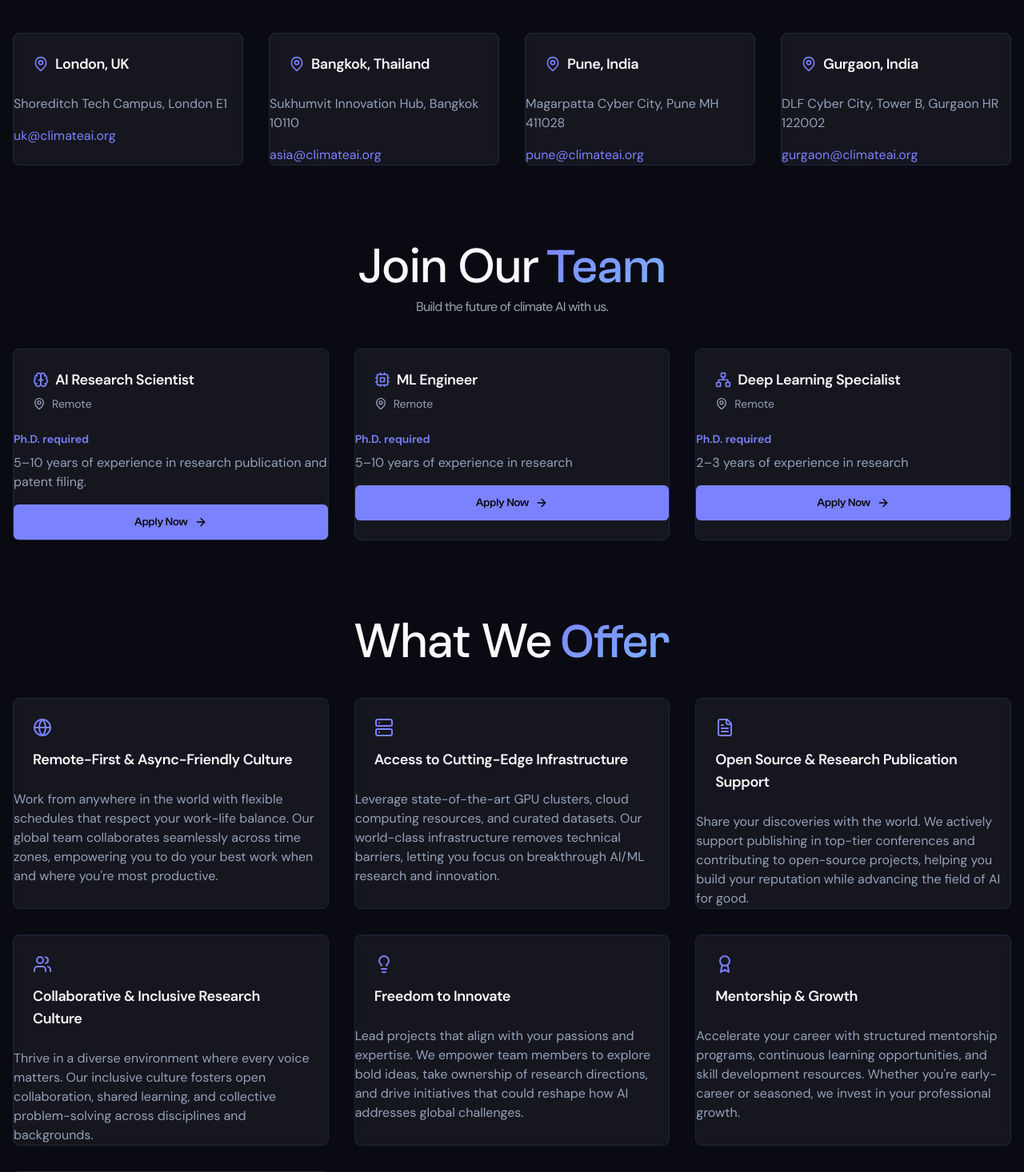
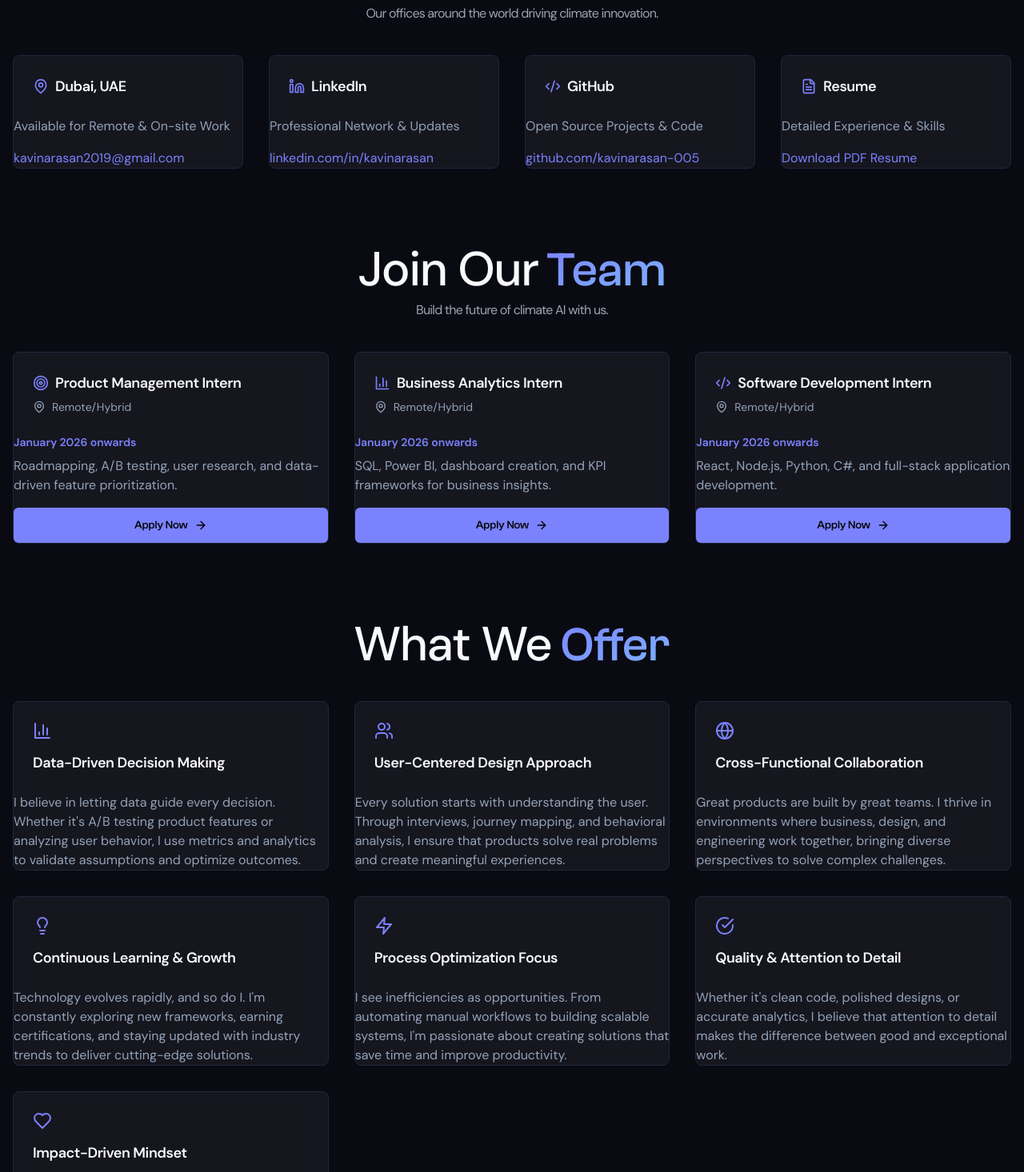
Before and after one commit to kavinarasan-005/official-portfolio, a Next.js app: page / in a window 1280 px wide. Shown: the part 6944-8410 px from the top of the page at 80% size. Built offline with nearby package versions, Linux system fonts and the light colour scheme.

Commit message:
Update contact info, career opportunities, working principles, and testimonials

```diff
--- a/src/pages/index.tsx
+++ b/src/pages/index.tsx
@@ -249,105 +249,105 @@ const caseStudies = [
   },
 ];
 
-const officeLocations = [
+const contactInfo = [
   {
-    city: "London, UK",
-    address: "Shoreditch Tech Campus, London E1",
-    email: "uk@climateai.org",
+    city: "Dubai, UAE",
+    address: "Available for Remote & On-site Work",
+    email: "kavinarasan2019@gmail.com",
     icon: MapPin,
   },
   {
-    city: "Bangkok, Thailand",
-    address: "Sukhumvit Innovation Hub, Bangkok 10110",
-    email: "asia@climateai.org",
-    icon: MapPin,
+    city: "LinkedIn",
+    address: "Professional Network & Updates",
+    email: "linkedin.com/in/kavinarasan",
+    icon: Linkedin,
   },
   {
-    city: "Pune, India",
-    address: "Magarpatta Cyber City, Pune MH 411028",
-    email: "pune@climateai.org",
-    icon: MapPin,
+    city: "GitHub",
+    address: "Open Source Projects & Code",
+    email: "github.com/kavinarasan-005",
+    icon: Code2,
   },
   {
-    city: "Gurgaon, India",
-    address: "DLF Cyber City, Tower B, Gurgaon HR 122002",
-    email: "gurgaon@climateai.org",
-    icon: MapPin,
+    city: "Resume",
+    address: "Detailed Experience & Skills",
+    email: "Download PDF Resume",
+    icon: FileText,
   },
 ];
 
-const careers = [
+const opportunities = [
   {
-    title: "AI Research Scientist",
-    location: "Remote",
-    requirement: "Ph.D. required",
-    experience: "5–10 years of experience in research publication and patent filing.",
-    icon: Brain,
+    title: "Product Management Intern",
+    location: "Remote/Hybrid",
+    requirement: "January 2026 onwards",
+    experience: "Roadmapping, A/B testing, user research, and data-driven feature prioritization.",
+    icon: Target,
   },
   {
-    title: "ML Engineer",
-    location: "Remote",
-    requirement: "Ph.D. required",
-    experience: "5–10 years of experience in research",
-    icon: Cpu,
+    title: "Business Analytics Intern",
+    location: "Remote/Hybrid",
+    requirement: "January 2026 onwards",
+    experience: "SQL, Power BI, dashboard creation, and KPI frameworks for business insights.",
+    icon: BarChart3,
   },
   {
-    title: "Deep Learning Specialist",
-    location: "Remote",
-    requirement: "Ph.D. required",
-    experience: "2–3 years of experience in research",
-    icon: Network,
+    title: "Software Development Intern",
+    location: "Remote/Hybrid",
+    requirement: "January 2026 onwards",
+    experience: "React, Node.js, Python, C#, and full-stack application development.",
+    icon: Code2,
   },
 ];
 
-const benefits = [
+const workingPrinciples = [
   {
-    title: "Remote-First & Async-Friendly Culture",
-    description: "Work from anywhere in the world with flexible schedules that respect your work-life balance. Our global team collaborates seamlessly across time zones, empowering you to do your best work when and where you're most productive.",
+    title: "Data-Driven Decision Making",
+    description: "I believe in letting data guide every decision. Whether it's A/B testing product features or analyzing user behavior, I use metrics and analytics to validate assumptions and optimize outcomes.",
+    icon: BarChart3,
+  },
+  {
+    title: "User-Centered Design Approach",
+    description: "Every solution starts with understanding the user. Through interviews, journey mapping, and behavioral analysis, I ensure that products solve real problems and create meaningful experiences.",
+    icon: Users,
+  },
+  {
+    title: "Cross-Functional Collaboration",
+    description: "Great products are built by great teams. I thrive in environments where business, design, and engineering work together, bringing diverse perspectives to solve complex challenges.",
     icon: Globe,
   },
   {
-    title: "Access to Cutting-Edge Infrastructure",
-    description: "Leverage state-of-the-art GPU clusters, cloud computing resources, and curated datasets. Our world-class infrastructure removes technical barriers, letting you focus on breakthrough AI/ML research and innovation.",
-    icon: Server,
-  },
-  {
-    title: "Open Source & Research Publication Support",
-    description: "Share your discoveries with the world. We actively support publishing in top-tier conferences and contributing to open-source projects, helping you build your reputation while advancing the field of AI for good.",
-    icon: FileText,
-  },
-  {
-    title: "Collaborative & Inclusive Research Culture",
-    description: "Thrive in a diverse environment where every voice matters. Our inclusive culture fosters open collaboration, shared learning, and collective problem-solving across disciplines and backgrounds.",
-    icon: Users,
-  },
-  {
-    title: "Freedom to Innovate",
-    description: "Lead projects that align with your passions and expertise. We empower team members to explore bold ideas, take ownership of research directions, and drive initiatives that could reshape how AI addresses global challenges.",
+    title: "Continuous Learning & Growth",
+    description: "Technology evolves rapidly, and so do I. I'm constantly exploring new frameworks, earning certifications, and staying updated with industry trends to deliver cutting-edge solutions.",
     icon: Lightbulb,
   },
   {
-    title: "Mentorship & Growth",
-    description: "Accelerate your career with structured mentorship programs, continuous learning opportunities, and skill development resources. Whether you're early-career or seasoned, we invest in your professional growth.",
-    icon: Award,
+    title: "Process Optimization Focus",
+    description: "I see inefficiencies as opportunities. From automating manual workflows to building scalable systems, I'm passionate about creating solutions that save time and improve productivity.",
+    icon: Zap,
   },
   {
-    title: "Mission-Driven Impact",
-    description: "Make a difference that matters. Every project contributes to solving critical sustainability challenges and creating positive global impact through responsible AI innovation. Your work here changes the world.",
+    title: "Quality & Attention to Detail",
+    description: "Whether it's clean code, polished designs, or accurate analytics, I believe that attention to detail makes the difference between good and exceptional work.",
+    icon: CheckCircle,
+  },
+  {
+    title: "Impact-Driven Mindset",
+    description: "I measure success by real business impact. Whether it's improving conversion rates, reducing operational costs, or enhancing user satisfaction, I focus on outcomes that matter.",
     icon: Heart,
   },
 ];
 
 const testimonials = [
   {
-    quote: "ClimateAI helped us cut forecasting time in half while improving accuracy.",
-    author: "Dr. Sarah Chen",
-    company: "Global Weather Systems",
+    quote: "Kavin's analytical mindset and technical skills made him invaluable to our IT operations. His Power BI dashboards transformed how we view and manage our service requests.",
+    author: "IT Leadership Team",
+    company: "Eros Group, Dubai",
   },
   {
-    quote: "Our carbon analysis was transformed through their Edge-AI sensors.",
-    author: "Mark Rodriguez",
-    company: "EcoTech Solutions",
+    quote: "Outstanding work on the ERP modules. Kavin's attention to detail and systematic approach significantly improved our operational efficiency.",
+    author: "Senior Manager",
+    company: "Crossword ERP Division",
   },
 ];
 
@@ -939,7 +939,7 @@ export default function Home() {
               </p>
             </div>
             <div className="grid gap-8 md:grid-cols-2 xl:grid-cols-4">
-              {officeLocations.map((office) => (
+              {contactInfo.map((office) => (
                 <Card key={office.city} className="bg-white/5 backdrop-blur">
                   <CardHeader>
                     <div className="flex items-center space-x-2">
@@ -977,7 +977,7 @@ export default function Home() {
               </p>
             </div>
             <div className="grid gap-8 md:grid-cols-2 xl:grid-cols-3">
-              {careers.map((career) => (
+              {opportunities.map((career) => (
                 <Card key={career.title} className="bg-white/5 backdrop-blur">
                   <CardHeader>
                     <div className="flex items-center space-x-2">
@@ -1017,7 +1017,7 @@ export default function Home() {
               </h2>
             </div>
             <div className="grid gap-8 md:grid-cols-2 xl:grid-cols-3">
-              {benefits.map((benefit) => (
+              {workingPrinciples.map((benefit) => (
                 <Card key={benefit.title} className="bg-white/5 backdrop-blur">
                   <CardHeader>
                     <benefit.icon className="text-primary mb-2" size={24} />
```
